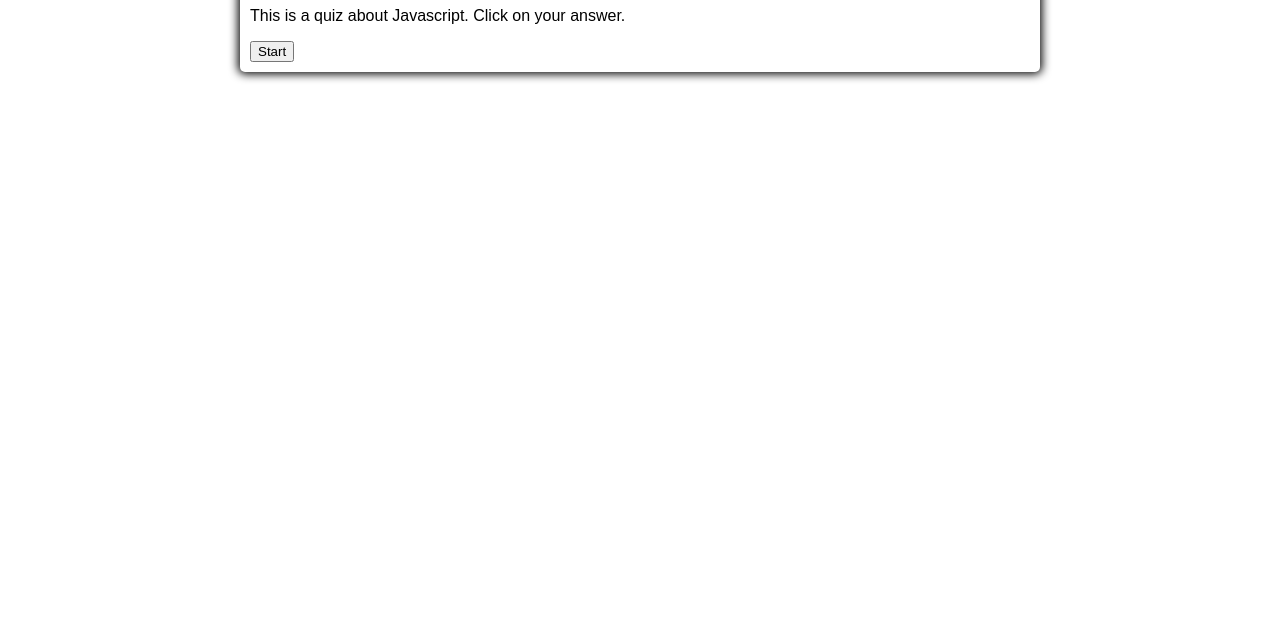
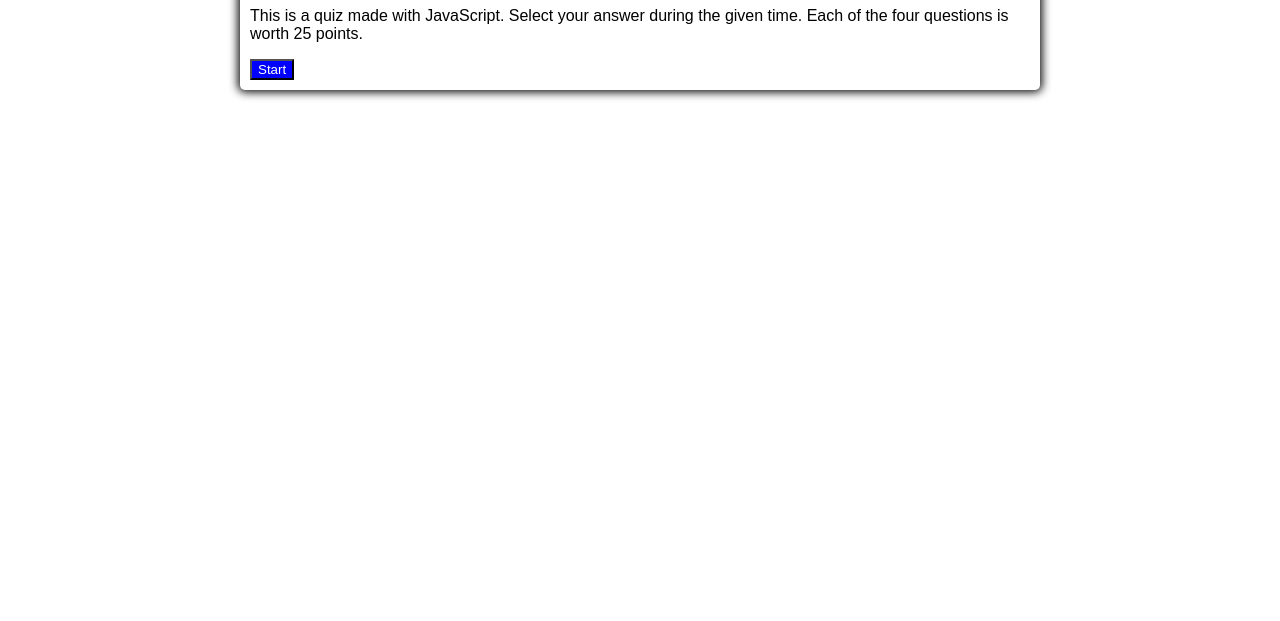
Before and after one commit to mmllively/homework-four-code-quiz, a plain HTML site: page index.html in a window 1280 px wide. Shown: the part 179-800 px from the top of the page. Drawn offline with Linux system fonts and the light colour scheme.

Commit message:
more changes

```diff
--- a/index.html
+++ b/index.html
@@ -24,7 +24,7 @@
         <div id="start-screen" class="start">
             <h1>Coding Quiz Challenge</h1>
             <!-- //TODO: Instructions -->
-            <p>This is a quiz about Javascript. Click on your answer.</p>
+            <p>This is a quiz made with JavaScript. Select your answer during the given time. Each of the four questions is worth 25 points.</p>
             <button id="start-btn">Start</button>
         </div>
 
--- a/script.js
+++ b/script.js
@@ -45,6 +45,7 @@ var startBtn = document.getElementById("start-btn");
 var feedBackElement = document.getElementById("feedback");
 var timerId = document.querySelector(".time-sec")
 var questionsToAsk = document.getElementById("questions");
+var initialsInput = document.getElementById("initials");
 
 /// FUNCTION TO START THE QUIZ
 function startQuiz() {
@@ -205,17 +206,16 @@ function saveHighscore() {
   // redirect to next page
 }
 
-/// CLICK EVENTS ///
-// user clicks button to submit initials
+function printHighscores() {
 
-// user clicks button to start quiz
-
-// user clicks on element containing choices
-
-function printHighscores() {
-  var initialsInput = document.getElementById("initials");
   console.log(initialsInput.value)
   //either get scores from localstorage or set to an empty array
+
+//   const person = {
+//     initialsInput.value
+// }
+// window.localStorage.setItem('user', JSON.stringify(person));
+
   //sort highscores by score property in descending order
   //loop through scores
   //create li tag for each high score
@@ -231,9 +231,3 @@ function clearHighscores() {
 ///CLICK EVENT TO RUN THE CLEAR SCORES FUNCTION
 // run function when page loads
 //   printHighscores();
-
-
-
-//TODO: fix ReadME page adding a link & screenshot
-//TODO: add another html page for high scores
-//TOD
--- a/style.css
+++ b/style.css
@@ -26,3 +26,10 @@ body{
     padding: 10px;
     box-shadow: 0 0 10px 2px;
 }
+
+.btnOption, button {
+    background-color: blue;
+    color: white;
+    font-family: sans-serif;
+
+}
```
Also changed, not shown: Screen Shot 2022-10-06 at 4.09.55 PM.png (added), highscores.html (added), 2 other files.
